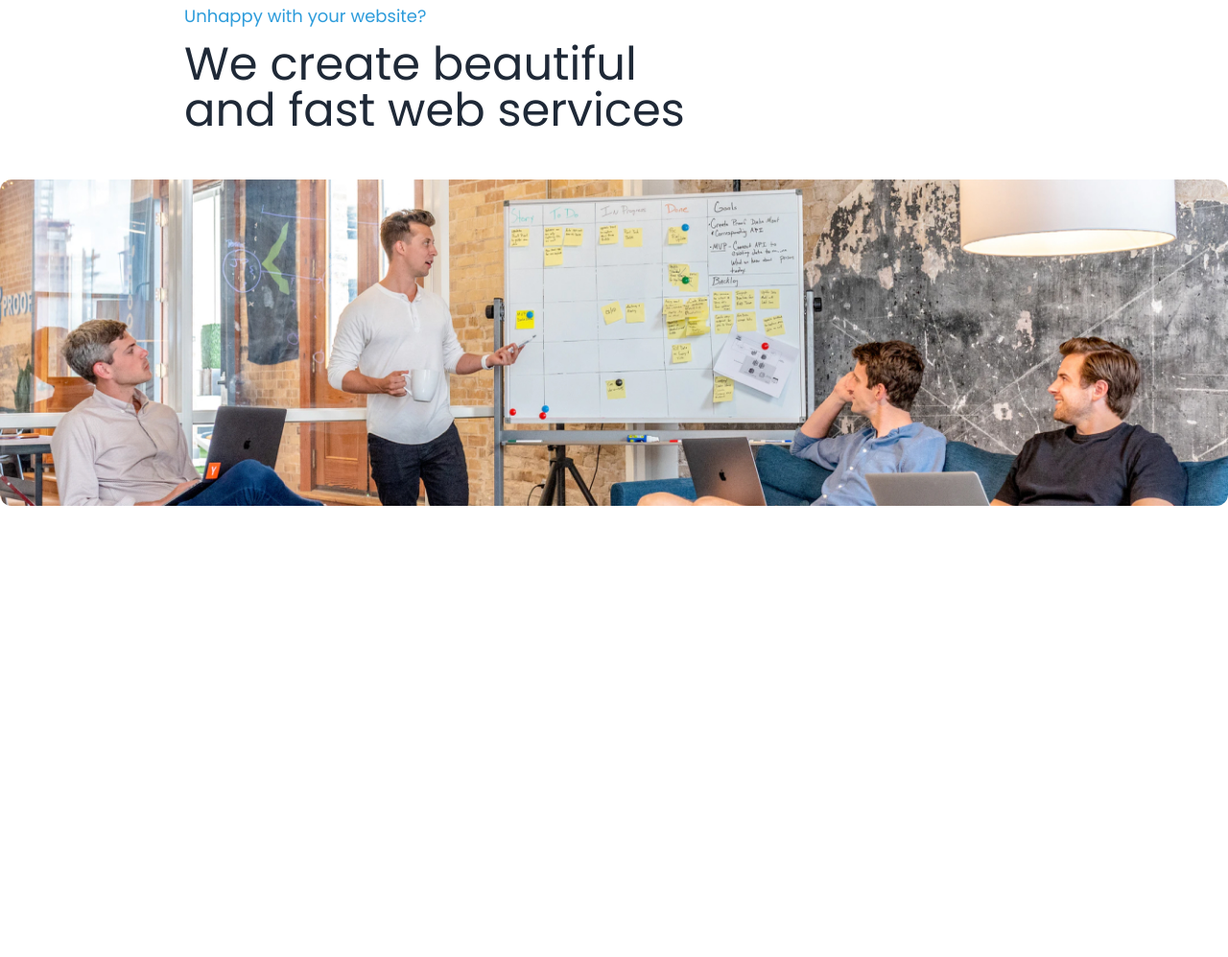
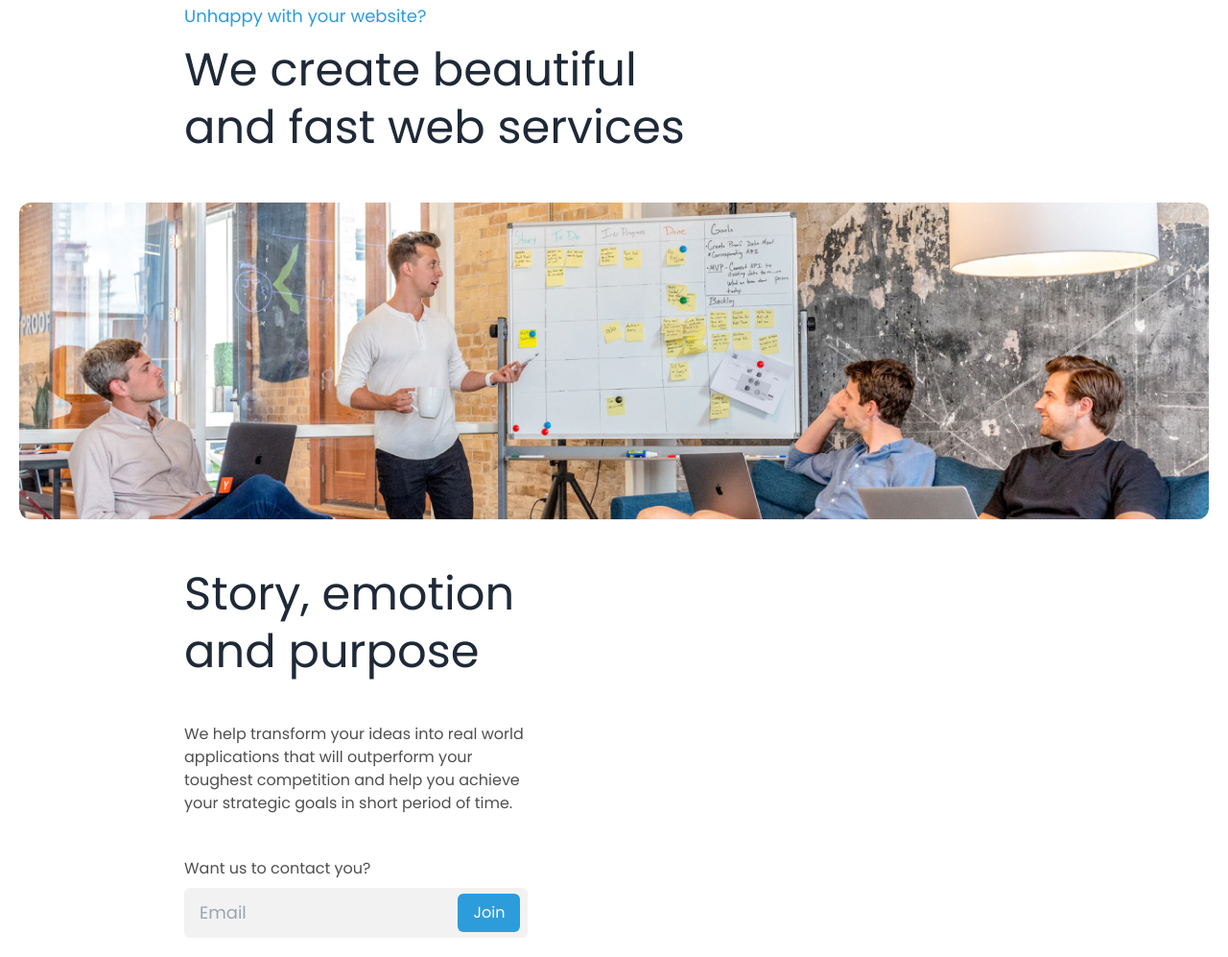
Before and after one commit to abuabdullah23/dev-challenge-07-edie-homepage, a plain HTML site: page index.html in a window 1280 px wide. Shown: the part 141-1138 px from the top of the page at 96% size. Before the commit the page ends 800 px from the top, so only its background shows below. Drawn offline with nearby package versions, Linux system fonts and the light colour scheme.

Commit message:
Story section added

```diff
--- a/index.html
+++ b/index.html
@@ -16,7 +16,7 @@
 
 </head>
 
-<body class="px-5 md:p-0">
+<body class="px-5 md:p-0 bg-white">
   <!-- Navbar -->
   <header>
     <div class="shadow-sm pt-2 fixed z-10 top-0 bg-base-100 w-full">
@@ -67,17 +67,32 @@
     <!-- Header Slogan -->
     <div class="mt-24 md:mt-36 ps-8 lg:p-0 md:max-w-4xl mx-auto">
       <p class="text-[#2D9CDB] text-sm md:text-lg cursor-pointer">Unhappy with your website?</p>
-      <h1 class="text-2xl md:text-5xl mt-3 leading-normal">We create beautiful <br> and fast web services</h1>
+      <h2 class="md:w-3/5 text-2xl md:text-5xl mt-3 md:leading-tight pe-10 md:pe-0">We create beautiful and fast web
+        services</h2>
     </div>
 
     <!-- Banner -->
-    <div class="max-w-7xl mx-auto my-5 md:my-12">
+    <div class="max-w-7xl mx-auto my-5 md:my-12 px-5">
       <img class="rounded-xl" src="./images/heroImage.jpg" alt="">
     </div>
   </header>
 
   <main>
     <!-- Story Section -->
+    <div class="md:max-w-4xl mx-auto text-left ps-8 lg:p-0 mb-5">
+      <div class="lg:w-2/5">
+        <h2 class="text-2xl lg:text-5xl mt-3 lg:leading-tight pe-10 lg:pe-0">Story, emotion and purpose</h2>
+        <p class="mt-8 md:mt-11 text-[#4F4F4F] text-base">We help transform your ideas into real world applications that
+          will outperform your toughest competition and
+          help you achieve your strategic goals in short period of time.</p>
+        <p class="mt-8 md:mt-11 text-[#4F4F4F] text-base">Want us to contact you?</p>
+        <div class="w-full bg-[#F2F2F2] flex gap-2 items-center justify-between mt-2 rounded-md">
+          <input class="w-full bg-transparent rounded-md py-3 px-4 text-lg" type="email" placeholder="Email">
+          <button class="bg-[#2D9CDB] hover:bg-[#4bb9f8] py-2 px-4 rounded-md text-white mr-2">Join</button>
+        </div>
+      </div>
+
+    </div>
   </main>
 
 
```
